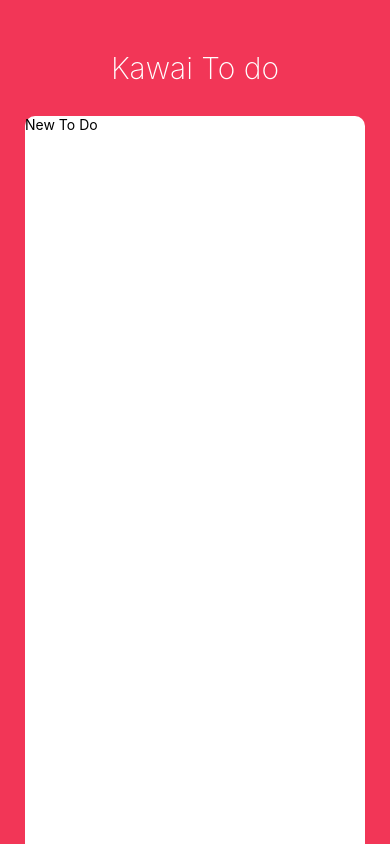
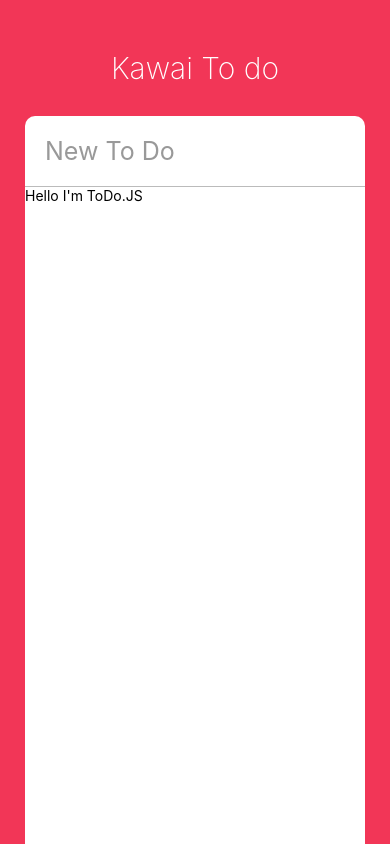
Before and after one commit to alfie1104/kawai-todo, a React Native app: screen / in a window 390 px wide. Built offline with nearby package versions, Linux system fonts and the light colour scheme.

Commit message:
Codding UI Part two is done

```diff
--- a/App.js
+++ b/App.js
@@ -6,23 +6,47 @@
   StatusBar,
   TextInput,
   Dimensions,
-  Platform
+  Platform,
+  ScrollView
 } from "react-native";
+import ToDo from "./ToDo";
 
 const { height, width } = Dimensions.get("window");
 
 export default class App extends React.Component {
+  state = {
+    newToDo: ""
+  };
   render() {
+    const { newToDo } = this.state;
+
     return (
       <View style={styles.container}>
         <StatusBar barStyle="light-content" />
         <Text style={styles.title}>Kawai To do</Text>
         <View style={styles.card}>
-          <TextInput style={styles.input} placeholder={"New To Do"} />
+          <TextInput
+            style={styles.input}
+            placeholder={"New To Do"}
+            onChangeText={this._controlNewToDo}
+            value={newToDo}
+            placeholderTextColor={"#999"}
+            returnKeyType={"done"}
+            autoCorrect={false}
+          />
+          <ScrollView>
+            <ToDo />
+          </ScrollView>
         </View>
       </View>
     );
   }
+
+  _controlNewToDo = text => {
+    this.setState({
+      newToDo: text
+    });
+  };
 }
 
 const styles = StyleSheet.create({
@@ -58,5 +82,11 @@
         elevation: 3
       }
     })
+  },
+  input: {
+    padding: 20,
+    borderBottomColor: "#bbb",
+    borderBottomWidth: 1,
+    fontSize: 25
   }
 });
--- /dev/null
+++ b/ToDo.js
@@ -0,0 +1,14 @@
+import React, { Component } from "react";
+import { View, Text, TouchableOpacity, StyleSheet } from "react-native";
+
+export default class ToDo extends Component {
+  render() {
+    return (
+      <View>
+        <Text>Hello I'm ToDo.JS</Text>
+      </View>
+    );
+  }
+}
+
+const styles = StyleSheet.create({});
```
